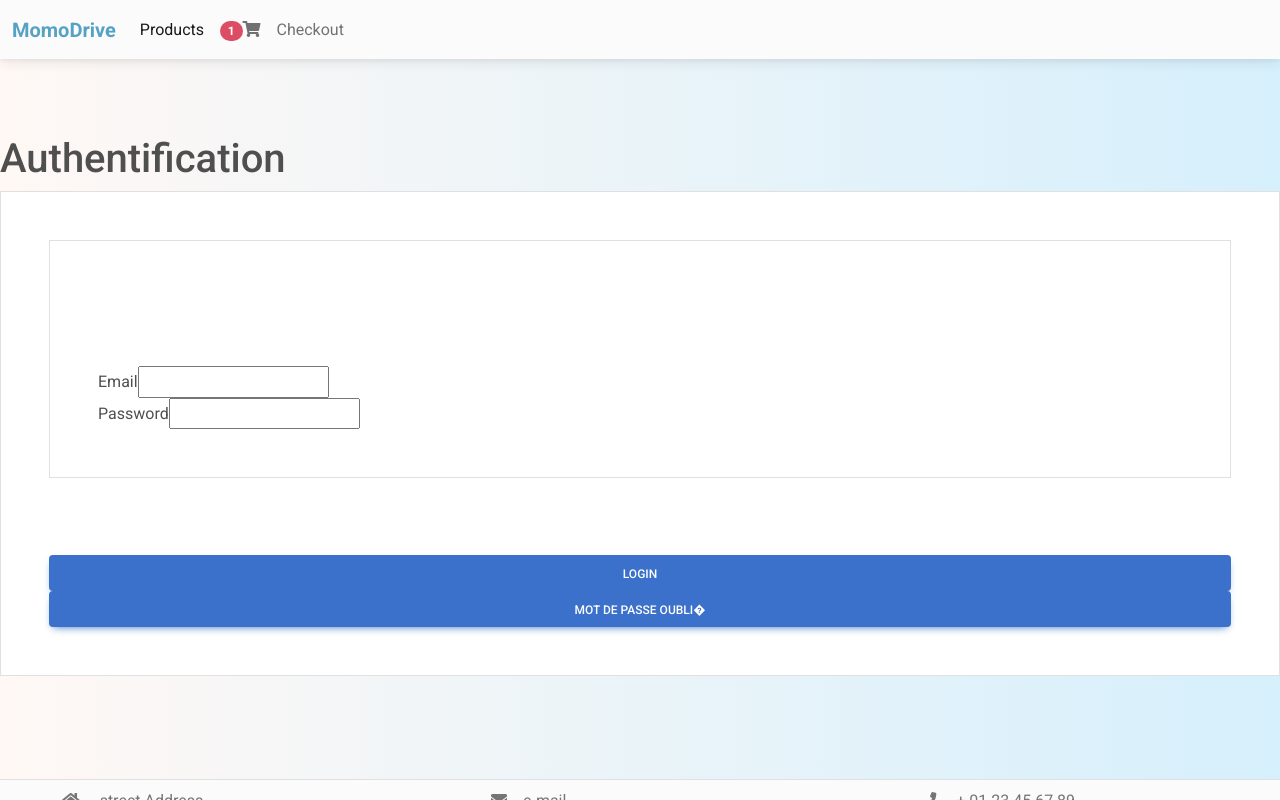
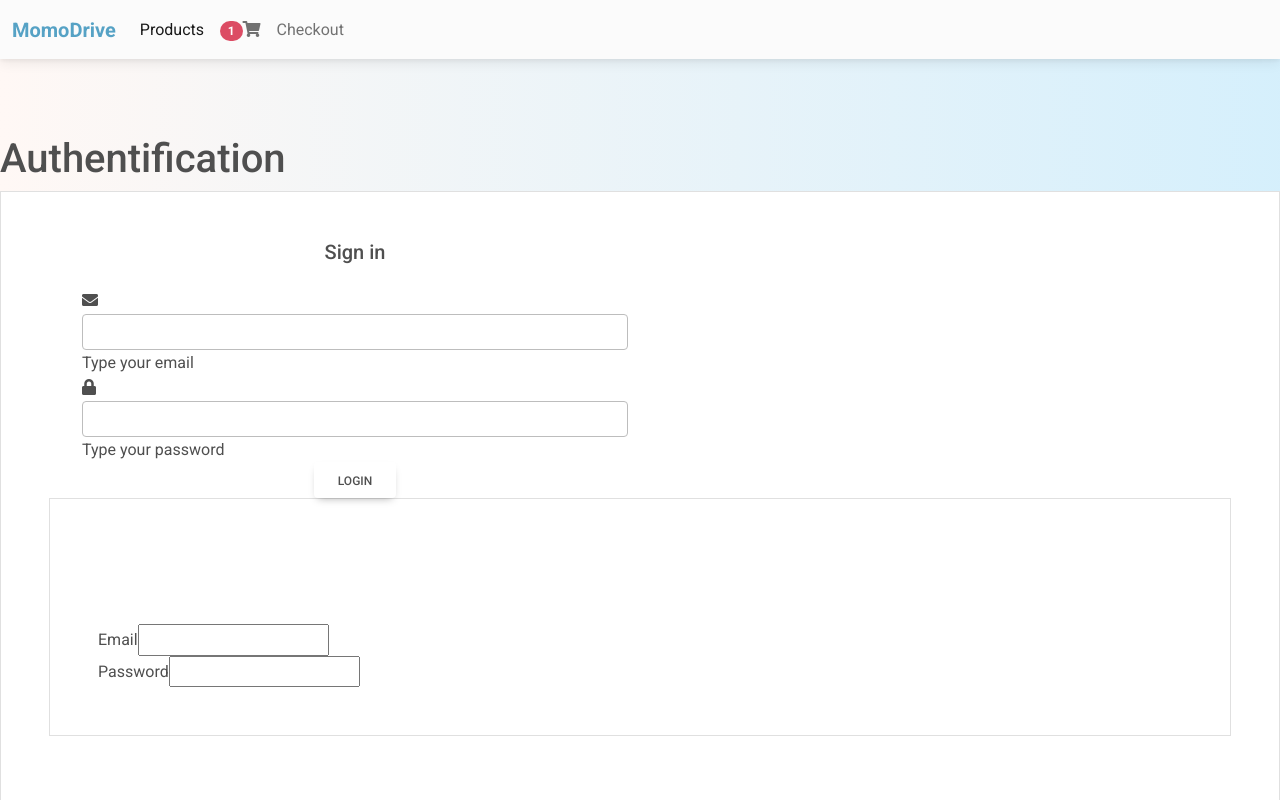
Before and after one commit to DuarteDosSantosNuno/GestionDrive, a React (Create React App) app in the folder front-office/: page /Authentification in a window 1280 px wide. Shown: the top 800 px of the page. Built offline with nearby package versions, Linux system fonts and the light colour scheme.

Commit message:
Authentification presque terminée

```diff
--- a/front-office/package.json
+++ b/front-office/package.json
@@ -7,6 +7,7 @@
     "axios": "^0.25.0",
     "formik": "^2.2.9",
     "mdb-react-ui-kit": "^2.3.0",
+    "mdbreact": "^5.2.0",
     "react": "17.0.1",
     "react-dom": "17.0.1",
     "react-router-dom": "^6.2.1",
--- a/front-office/src/App.js
+++ b/front-office/src/App.js
@@ -8,6 +8,7 @@ import Navbar from "./components/Navbar";
 import Authentification from "./pages/Authentification";
 import Footer from "./components/Footer";
 import tmpData from "./assets/tmpData";
+import FormPage from "./components/Login";
 //import Login from "./components/Login";
 
 export default function App() {
@@ -21,7 +22,7 @@ export default function App() {
             <Route path="/" element={<Home productsList={products} />} />
             <Route path="/Order" element={<Order productsList={products} />} />
             <Route path="/Checkout" element={<Checkout />} />
-            {/* <Route path="/Login" element={<Login />} /> */}
+            <Route path="/FromPage" element={<FormPage />} />
             <Route path="/Authentification" element={<Authentification />} />
             <Route path="*" element={<NotFound />} />
 
--- a/front-office/src/components/Login.jsx
+++ b/front-office/src/components/Login.jsx
@@ -1,3 +1,60 @@
+import React from "react";
+import { MDBContainer, MDBRow, MDBCol, MDBInput, MDBBtn } from 'mdbreact';
+
+const Login = () => {
+
+    // const [basicModal, setBasicModal] = useState(false);
+
+    // const toggleShow = () => setBasicModal(!basicModal);
+
+    return (
+        <MDBContainer>
+            <MDBRow>
+                <MDBCol md="6">
+                    <form>
+                        <p className="h5 text-center mb-4">Sign in</p>
+                        <div className="grey-text">
+                            <MDBInput label="Type your email" icon="envelope" group type="email" validate error="wrong"
+                                success="right" />
+                            <MDBInput label="Type your password" icon="lock" group type="password" validate />
+                        </div>
+                        <div className="text-center">
+                            <MDBBtn>Login</MDBBtn>
+                        </div>
+                    </form>
+                </MDBCol>
+            </MDBRow>
+        </MDBContainer>
+    );
+};
+
+export default Login;
+
+
+
+
+
+
+
+
+
+
+
+
+
+
+
+
+
+
+
+
+
+
+
+
+
+
 // import { useFormik } from "formik";
 // import { Formik, Form, Field, ErrorMessage } from 'formik';
 // import { MDBBtn, } from "mdb-react-ui-kit";
--- a/front-office/src/pages/Authentification.jsx
+++ b/front-office/src/pages/Authentification.jsx
@@ -1,6 +1,8 @@
 import React from 'react';
 import { Formik, Form, Field, ErrorMessage } from 'formik';
 import { useFormik, onChange, handleSubmit } from 'formik';
+import Login from '../components/Login';
+import { MDBContainer, MDBRow, MDBCol, MDBInput, MDBBtn } from 'mdbreact';
 
 const Authentification = () => (
     <div>
@@ -42,7 +44,7 @@ const Authentification = () => (
 
             {({ values, handleChange, handleSubmit, handleBlur, errors, touched, isSubmitting }) => (
                 <Form onSubmit={handleSubmit} className="bg-white border p-5 d-flex flex-column">
-                    {/* <Login /> */}
+                    <Login />
                     <div className="bg-white border p-5 d-flex flex-column">
                         <div className='form-group'>
                             <br></br>
```
Also changed, not shown: 1 other file (tests, documents, lock files or other folders).
